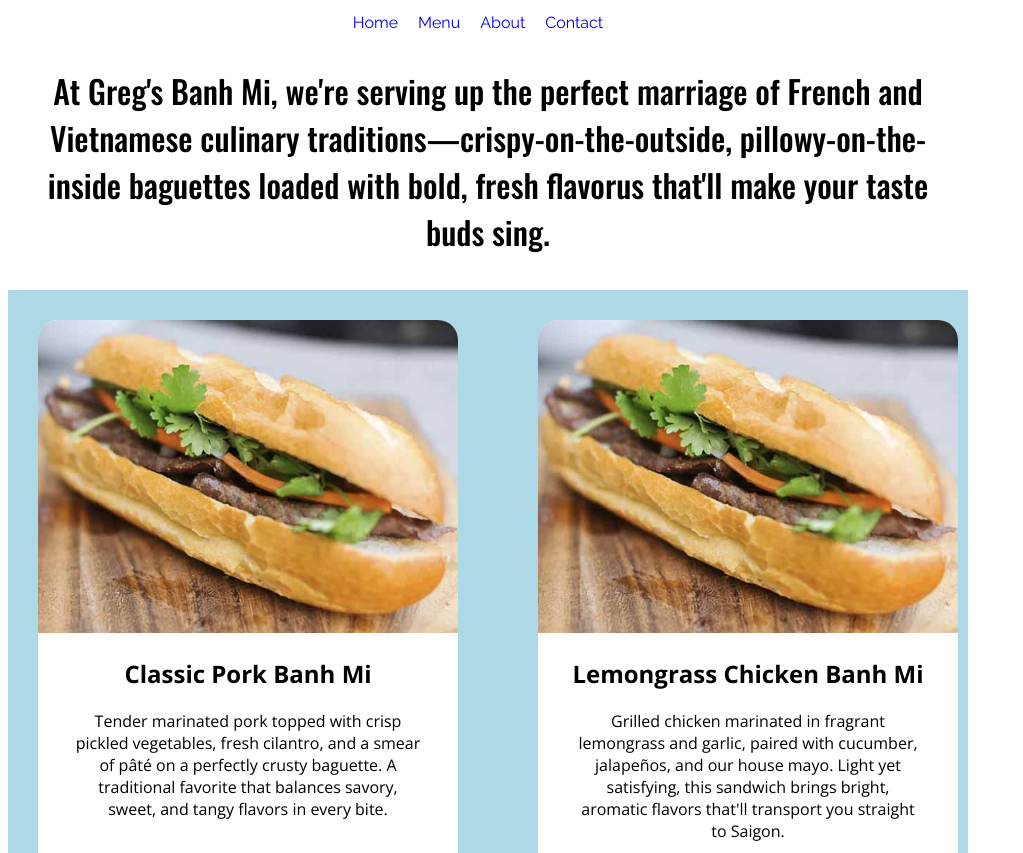
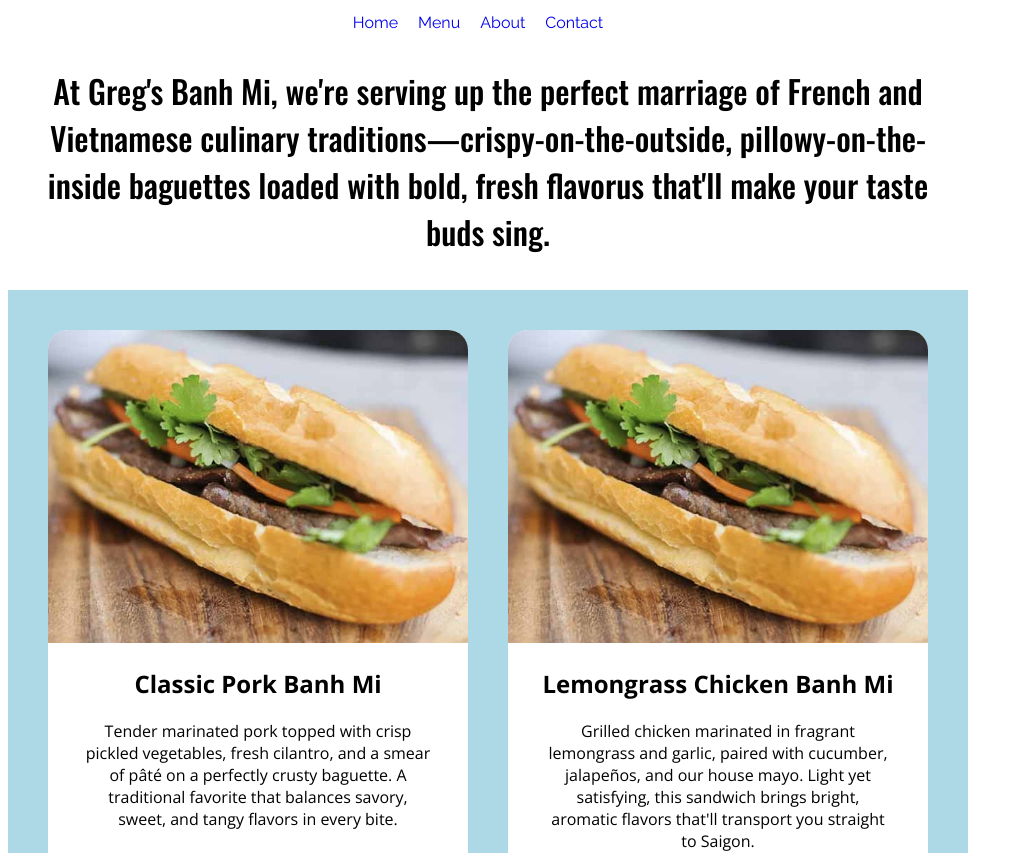
Before and after one commit to pommedeterror/exercise-6, a plain HTML site: page index.html in a window 1280 px wide. Shown: the part 128-981 px from the top of the page, without its empty margins (0-1023 px from the left). Drawn offline with nearby package versions, Linux system fonts and the light colour scheme.

Commit message:
changed grid margins

```diff
--- a/index.html
+++ b/index.html
@@ -96,12 +96,12 @@
       .container {
         display: grid;
         grid-template-columns: 50% 50%;
-        gap: 20px;
         background-color: lightblue;
+        padding: 20px;
       }
 
       .grid-item {
-        margin: 30px;
+        margin: 20px;
         background-color: white;
         border-radius: 20px;
       }
```
